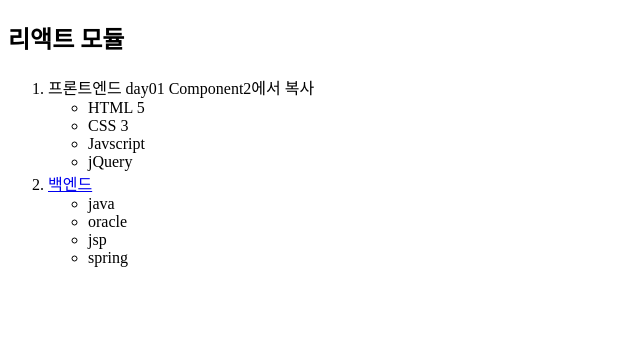
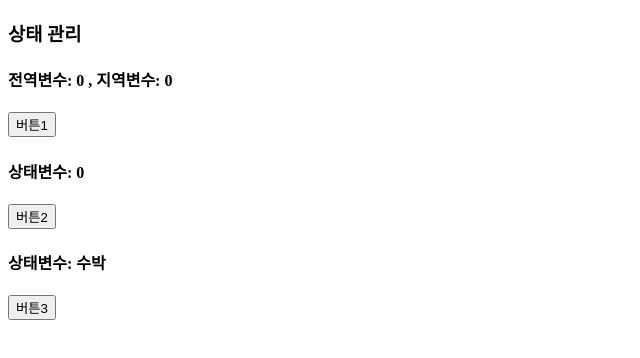
Before and after one commit to itdanja2025/2026B_react, a React (Vite) app: page / in a window 1280 px wide. Shown: the top 358 px of the page, without its empty margins (0-640 px from the left). Built offline with nearby package versions, Linux system fonts and the light colour scheme.

Commit message:
day48 3h

```diff
--- /dev/null
+++ b/src/example/day02/Component2.jsx
@@ -0,0 +1,41 @@
+// 구조분해 : 객체/배열 내 요소들을 각각 변수로 분해
+// const { name , age } = { name:'유재석' , age:40 }
+// console.log( name , age );
+// const [ name ,setName] = [ '유재석' , functionc setter(){} ]
+// console.log( name );  setName( );
+
+import { useState } from "react";
+let 전역변수 = 0; // 함수 밖에 변수
+export default function Component2( props ){
+    let 지역변수 = 0; // 함수 안에 변수
+    // 1. 전역변수,지역변수 증가함수 : 내부적으로는 증가O, 화면으로는 증가X(return 1번)
+    const 증가함수1 = ( ) => { 전역변수++; 지역변수++; console.log( 전역변수, 지역변수 ); }
+
+    // 2. useState 함수 이용한 새로고침/재렌더링 ( 함수재호출 --> 함수 return )
+    // const [ 상태변수명, set상태변수명 ] = useState( 초기값 );
+    // setXXX( 새로운값 ) : 자동으로 현재 함수/컴포넌트 재실행 -> return재실행 , 지역변수(함수내선언된변수)는 초기화
+    // 상태변수는 상태/값 유지 된다.
+    const [ count , setCount ] = useState( 0 );
+    const 증가함수2 = ( ) => { setCount( count+1 ); }  // 0 -> 1 증가했다면 주소값 변경! 맞다.
+
+    // 3. 수박 요소 1개를 갖는 배열 초기값으로 상태변수 선언
+    // 3(상수101호) -> 4(상수102호)  :   1+2 => 3(상수101호) , 리터럴은 고정값=>상수/같이 사용
+    // 과일상자(201호)[ 수박(301호) ] ==>  과일상자.push( 사과302호 ) , 과일상자의 주소값은? 201호, 즉] push는 값 변경이 아니고 내부에 추가
+    // *** useState 상태(값)의 주소값이 변경되어야만 새로고침이 된다 ***
+    // 주로 스프레드연산자 이용하여 배열/객체 복사(주소값 새로만들기)한다. ...객체명 , ...배열명
+    const [ array , setArray ] = useState( [ '수박' ] );
+    // 배열내 '사과' 요소 추가하여 setXXX 배열을 대입했다. 내부적으로 배열내추가O , 화면으로는 추가안됨X
+    const 증가함수3 = ( ) => {
+        // array.push('사과'); setArray( array);
+        array.push( '사과' ); setArray( [ ...array ] ) // [ ...기존배열명 ] 또는 { ...기존객체명 } , 새로운 주소값생성
+    }
+    return (<>
+        <h3> 상태 관리</h3>
+        <h4> 전역변수: { 전역변수 } , 지역변수: { 지역변수 } </h4>
+        <button onClick={ 증가함수1 }> 버튼1 </button>
+        <h4> 상태변수: { count } </h4>
+        <button onClick={ 증가함수2 }> 버튼2 </button>
+        <h4> 상태변수: { array } </h4>
+        <button onClick={ 증가함수3 }> 버튼3 </button>
+    </>)
+}
--- a/src/main.jsx
+++ b/src/main.jsx
@@ -33,5 +33,8 @@
 // import Practice1 from "./example/practice1/Practice1";
 // create.render( <Practice1/> )
 
-import Component1 from "./example/day02/Component1";
-create.render( <Component1/> )
+// import Component1 from "./example/day02/Component1";
+// create.render( <Component1/> )
+
+import Component2 from "./example/day02/Component2";
+create.render( <Component2/> )
```
